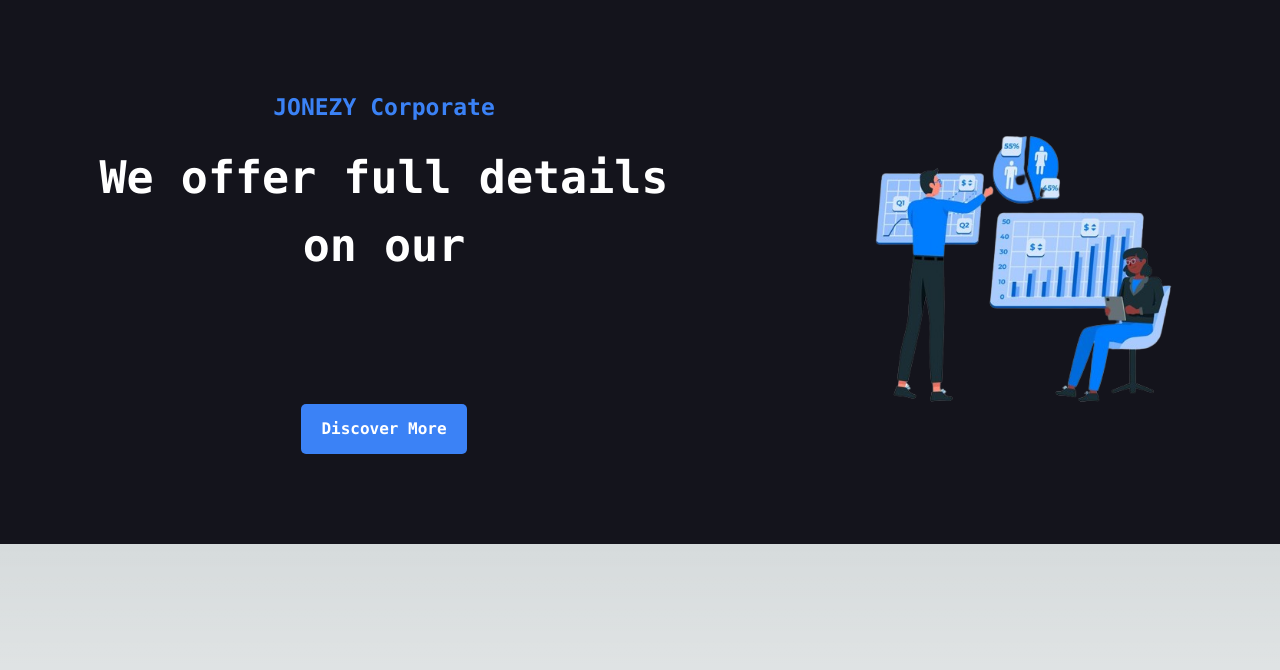
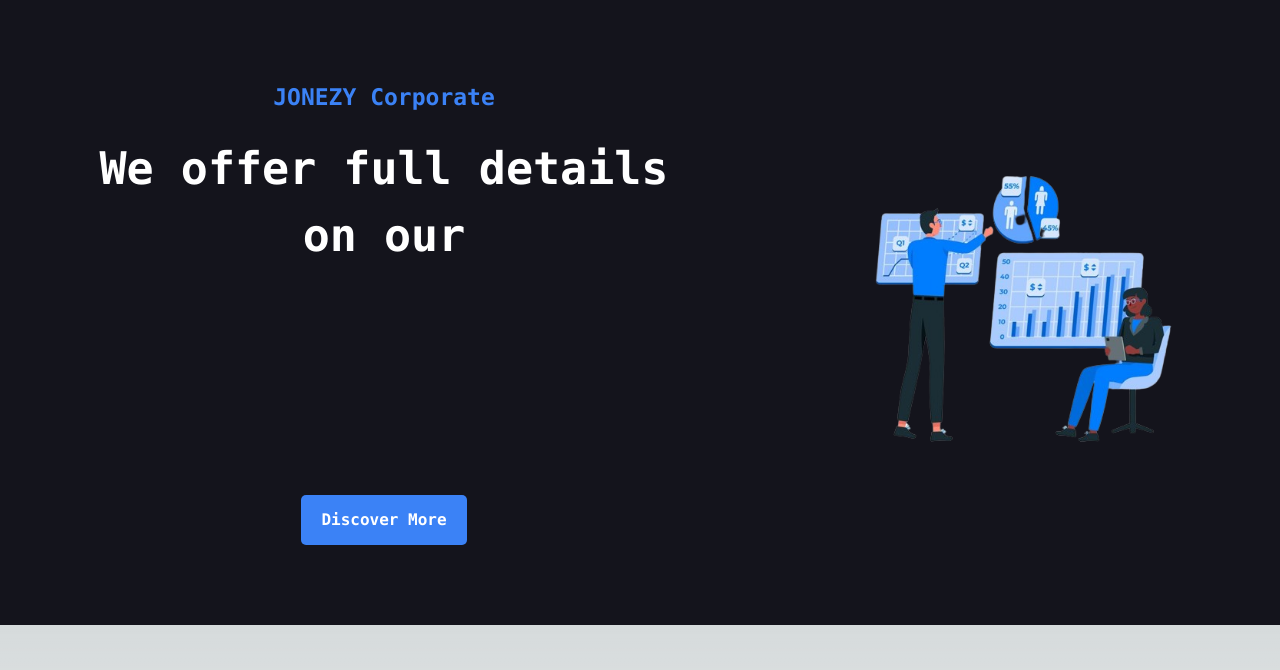
Before and after one commit to Chrismiweb/m-M-project, a Next.js app: page /hero in a window 1280 px wide. Shown: the top 670 px of the page. Built offline with nearby package versions, Linux system fonts and the light colour scheme.

Commit message:
new about us

```diff
--- a/src/app/aboutUsPage/page.tsx
+++ b/src/app/aboutUsPage/page.tsx
@@ -13,9 +13,9 @@ export default function aboutUsPage(){
             <NavPage/>
 
             <div className="aboutus-header gap-4">
-                    <h1 className="md:text-[70px] text-[35px] text-center text-[white] mt-[40px] font-semibold">Discover Insight</h1>
-                    <p className="md:w-[70%] w-[90%] text-center text-white text-[18px]">Who we are and what we do extends far beyond offering technology solutions. Discover how we’re impacting the world around us and making a significant difference.</p>
-                    <button className="bg-blue-500 transition-all ease-in-out duration-500 text-white font-semibold hover:bg-blue-600  py-[15px] px-[30px]">Contact Us</button>
+                <h1 className="md:text-[70px] text-[35px] text-center text-[white] mt-[40px] font-semibold">Discover Insight</h1>
+                <p className="md:w-[70%] w-[90%] text-center text-white text-[18px]">Who we are and what we do extends far beyond offering technology solutions. Discover how we’re impacting the world around us and making a significant difference.</p>
+                <button className="bg-blue-500 transition-all ease-in-out duration-500 text-white font-semibold hover:bg-blue-600  py-[15px] px-[30px]">Contact Us</button>
             </div>
         </div>
 
--- a/src/app/hero/page.tsx
+++ b/src/app/hero/page.tsx
@@ -34,10 +34,10 @@ export default function Hero() {
     }, [text, currentWordIndex]);
 
     return (
-        <div className="w-[100%] flex flex-col md:flex md:flex-row md:justify-around items-center py-[80px] bg-[rgb(20,20,28)]">
+        <div className="herosect w-[100%] flex flex-col md:flex md:flex-row md:justify-around items-center py-[80px] bg-[rgb(20,20,28)]">
             <div className="w-[80%] items-center justify-center flex flex-col gap-[20px] md:w-[50%]">
                 <p className="font-extrabold font-mono text-[23px] text-blue-500 ">JONEZY Corporate</p>
-                <h1 className="text-center h-[200px] font-bold text-[30px] font-mono text-white md:text-[45px]">
+                <h1 className="text-center md:h-[300px] h-[200px] font-bold text-[30px] font-mono text-white md:text-[45px]">
                     <span>{text}</span>
                 </h1>
                 <button className='text-white mt-[40px] bg-blue-500 font-mono font-semibold transition-all duration-500 hover:bg-blue-700 rounded-[5px] py-[13px] px-[20px]'>Discover More</button>
--- a/tailwind.config.ts
+++ b/tailwind.config.ts
@@ -8,6 +8,10 @@ const config: Config = {
   ],
   theme: {
     extend: {
+      screens: {
+        'tablet': '768px', // Define the custom breakpoint for tablets
+        // You can customize the breakpoint value as per your requirement
+      },
       backgroundImage: {
         "gradient-radial": "radial-gradient(var(--tw-gradient-stops))",
         "gradient-conic":
```
